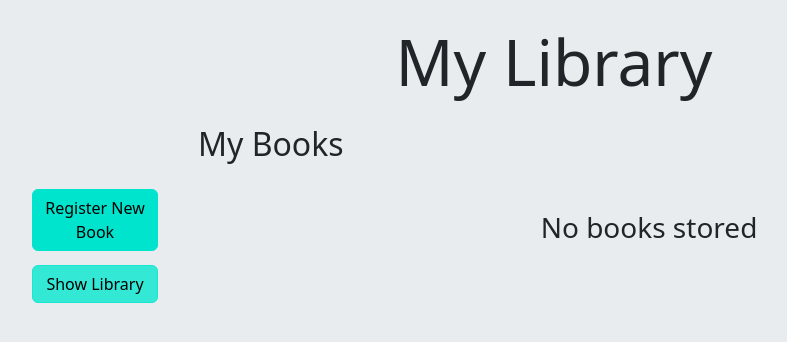
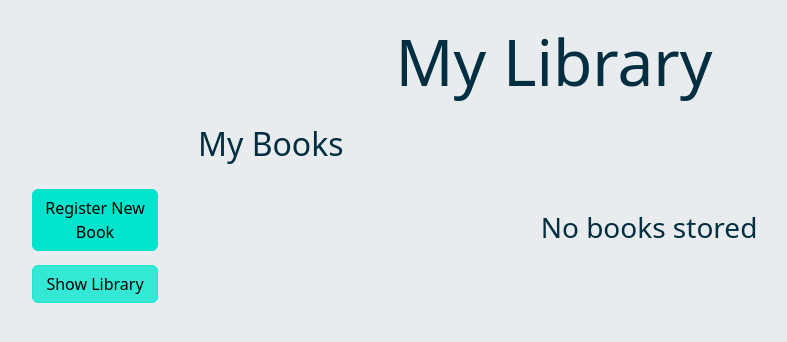
Before and after one commit to p-bittencourt/library-app, a React (Vite) app: page / in a window 1280 px wide. Both pictures are taken after a click on the item "Show Library". Shown: the top 342 px of the page, without its empty margins (86-873 px from the left). Built offline with nearby package versions, Linux system fonts and the light colour scheme.

Commit message:
minor typography adjustments

```diff
--- a/src/components/BookRegister.jsx
+++ b/src/components/BookRegister.jsx
@@ -40,7 +40,7 @@ const BookRegister = () => {
   return (
     <>
       <div className="container">
-        <h2 className="mt-3">Book Register</h2>
+        <h2 className="mt-3 section-title">Book Register</h2>
         {showNotification && (
           <div
             className="alert alert-success m-3 d-flex justify-content-between"
--- a/src/components/ShowLibrary.jsx
+++ b/src/components/ShowLibrary.jsx
@@ -15,7 +15,7 @@ const ShowLibrary = () => {
     if (storedBooks.length === 0) {
       return (
         <div className="container text-center">
-          <h3 className="mt-5">No books stored</h3>
+          <h3 className="mt-5 section-title">No books stored</h3>
         </div>
       );
     }
@@ -47,7 +47,7 @@ const ShowLibrary = () => {
   return (
     <>
       <div className="container">
-        <h2 className="mt-3">My Books</h2>
+        <h2 className="mt-3 section-title">My Books</h2>
         <div className="container my-books mb-4">
           {renderBooks(storedBooks)}
         </div>
--- a/src/styles/sass/components/_app.scss
+++ b/src/styles/sass/components/_app.scss
@@ -16,3 +16,8 @@
     width: 100%;
   }
 }
+
+.main-title,
+.section-title {
+  color: $text-color;
+}
```
Also changed, not shown: src/styles/css/styles.css, 1 other file (tests, documents, lock files or other folders).
